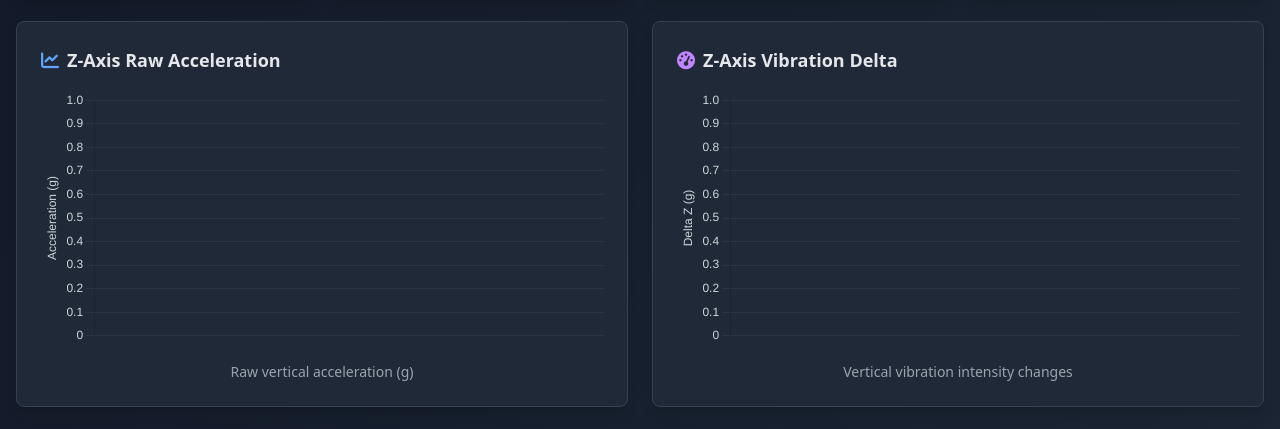
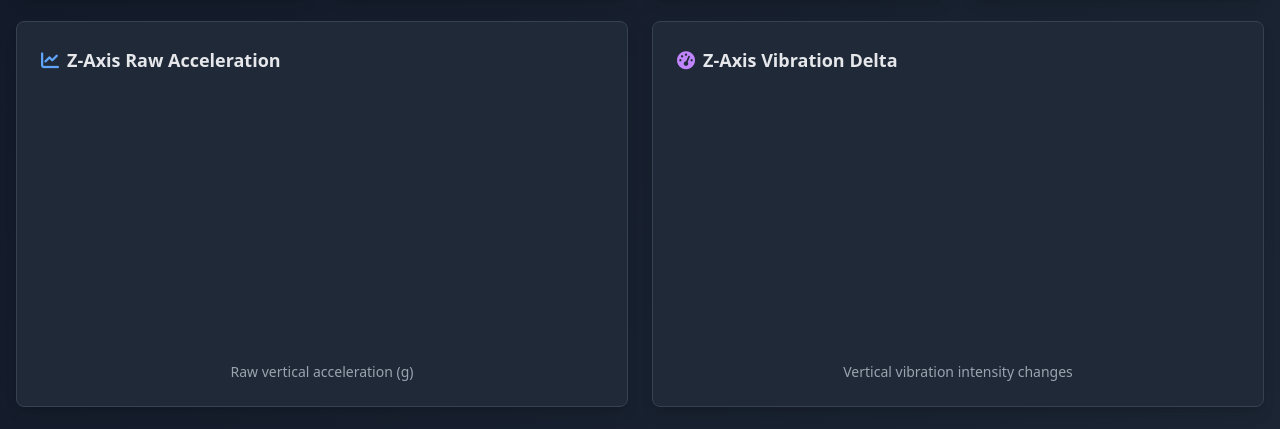
Before and after one commit to Red-misst/vibrations, a website: page public/index.html in a window 1280 px wide. Shown: the part 477-906 px from the top of the page. Drawn offline with nearby package versions, Linux system fonts and the light colour scheme.

Commit message:
major debug 4232

```diff
--- a/public/index.html
+++ b/public/index.html
@@ -306,177 +306,20 @@
     </div>
 
     <script>
-        // WebSocket connection to secure server
-        const socket = new WebSocket(window.location.protocol.startsWith('https') ? 'wss://' : 'ws://' +
-                                   window.location.host + '/web');
-        let currentSession = null;
-        let isRecording = false;
-        let dataPointCount = 0;
-        let connectedDevices = new Set();
-        let frequencyData = {
-            frequencies: [],
-            amplitudes: []
-        };
+        // WebSocket connection to server - more robust connection handling
+        let socket;
+        function connectWebSocket() {
+            const protocol = window.location.protocol.startsWith('https') ? 'wss://' : 'ws://';
+            const host = window.location.host;
+            const wsUrl = `${protocol}${host}/web`;
 
-        // Chart configurations for Z-axis data only
-        const rawZChart = new Chart(document.getElementById('rawZChart'), {
-            type: 'line',
-            data: {
-                labels: [],
-                datasets: [{
-                    label: 'Raw Z-Axis',
-                    data: [],
-                    borderColor: 'rgb(96, 165, 250)',
-                    backgroundColor: 'rgba(96, 165, 250, 0.1)',
-                    tension: 0.4,
-                    fill: true,
-                    pointRadius: 0
-                }]
-            },
-            options: {
-                responsive: true,
-                maintainAspectRatio: false,
-                scales: {
-                    x: {
-                        display: false,
-                        grid: {
-                            color: 'rgba(75, 85, 99, 0.3)'
-                        }
-                    },
-                    y: {
-                        title: {
-                            display: true,
-                            text: 'Acceleration (g)',
-                            color: '#D1D5DB'
-                        },
-                        ticks: {
-                            color: '#D1D5DB'
-                        },
-                        grid: {
-                            color: 'rgba(75, 85, 99, 0.3)'
-                        }
-                    }
-                },
-                plugins: {
-                    legend: {
-                        display: false
-                    }
-                },
-                animation: false
-            }
-        });
+            console.log(`Attempting WebSocket connection to: ${wsUrl}`);
 
-        const deltaZChart = new Chart(document.getElementById('deltaZChart'), {
-            type: 'line',
-            data: {
-                labels: [],
-                datasets: [{
-                    label: 'Z-Axis Delta',
-                    data: [],
-                    borderColor: 'rgb(196, 181, 253)',
-                    backgroundColor: 'rgba(196, 181, 253, 0.1)',
-                    tension: 0.4,
-                    fill: true,
-                    pointRadius: 0
-                }]
-            },
-            options: {
-                responsive: true,
-                maintainAspectRatio: false,
-                scales: {
-                    x: {
-                        display: false,
-                        grid: {
-                            color: 'rgba(75, 85, 99, 0.3)'
-                        }
-                    },
-                    y: {
-                        title: {
-                            display: true,
-                            text: 'Delta Z (g)',
-                            color: '#D1D5DB'
-                        },
-                        ticks: {
-                            color: '#D1D5DB'
-                        },
-                        grid: {
-                            color: 'rgba(75, 85, 99, 0.3)'
-                        }
-                    }
-                },
-                plugins: {
-                    legend: {
-                        display: false
-                    }
-                },
-                animation: false
-            }
-        });
+            socket = new WebSocket(wsUrl);
 
-        // Initialize frequency chart
-        const frequencyChart = new Chart(document.getElementById('frequencyChart'), {
-            type: 'line',
-            data: {
-                labels: [],
-                datasets: [{
-                    label: 'Frequency Response',
-                    data: [],
-                    borderColor: 'rgb(74, 222, 128)',
-                    backgroundColor: 'rgba(74, 222, 128, 0.1)',
-                    tension: 0.4,
-                    fill: true,
-                    pointRadius: 0
-                }]
-            },
-            options: {
-                responsive: true,
-                maintainAspectRatio: false,
-                scales: {
-                    x: {
-                        title: {
-                            display: true,
-                            text: 'Frequency (Hz)',
-                            color: '#D1D5DB'
-                        },
-                        ticks: {
-                            color: '#D1D5DB'
-                        },
-                        grid: {
-                            color: 'rgba(75, 85, 99, 0.3)'
-                        }
-                    },
-                    y: {
-                        title: {
-                            display: true,
-                            text: 'Amplitude',
-                            color: '#D1D5DB'
-                        },
-                        ticks: {
-                            color: '#D1D5DB'
-                        },
-                        grid: {
-                            color: 'rgba(75, 85, 99, 0.3)'
-                        }
-                    }
-                },
-                plugins: {
-                    legend: {
-                        display: false
-                    },
-                    title: {
-                        display: true,
-                        text: 'Frequency Response Analysis',
-                        color: '#D1D5DB'
-                    }
-                },
-                animation: false
-            }
-        });
-
-        // WebSocket event handlers
             socket.addEventListener('open', () => {
                 updateConnectionStatus('connected');
-            console.log('Connected to secure WebSocket server');
+                console.log('Connected to WebSocket server');
 
                 // Request current device list when connected
                 socket.send(JSON.stringify({
@@ -484,9 +327,12 @@
                 }));
             });
 
-        socket.addEventListener('close', () => {
+            socket.addEventListener('close', (event) => {
                 updateConnectionStatus('disconnected');
-            console.log('Disconnected from server');
+                console.log(`WebSocket disconnected. Code: ${event.code}, Reason: ${event.reason}`);
+
+                // Attempt to reconnect after a short delay
+                setTimeout(connectWebSocket, 3000);
             });
 
             socket.addEventListener('error', (error) => {
@@ -502,6 +348,10 @@
                     console.error('Error parsing message:', error);
                 }
             });
+        }
+
+        // Connect when page loads
+        window.addEventListener('load', connectWebSocket);
 
         function handleWebSocketMessage(data) {
             switch (data.type) {
```
Also changed, not shown: index.js (+6 -1 lines), render.yaml (+11 -0 lines). Lines whose indentation alone changed are shown as unchanged.
